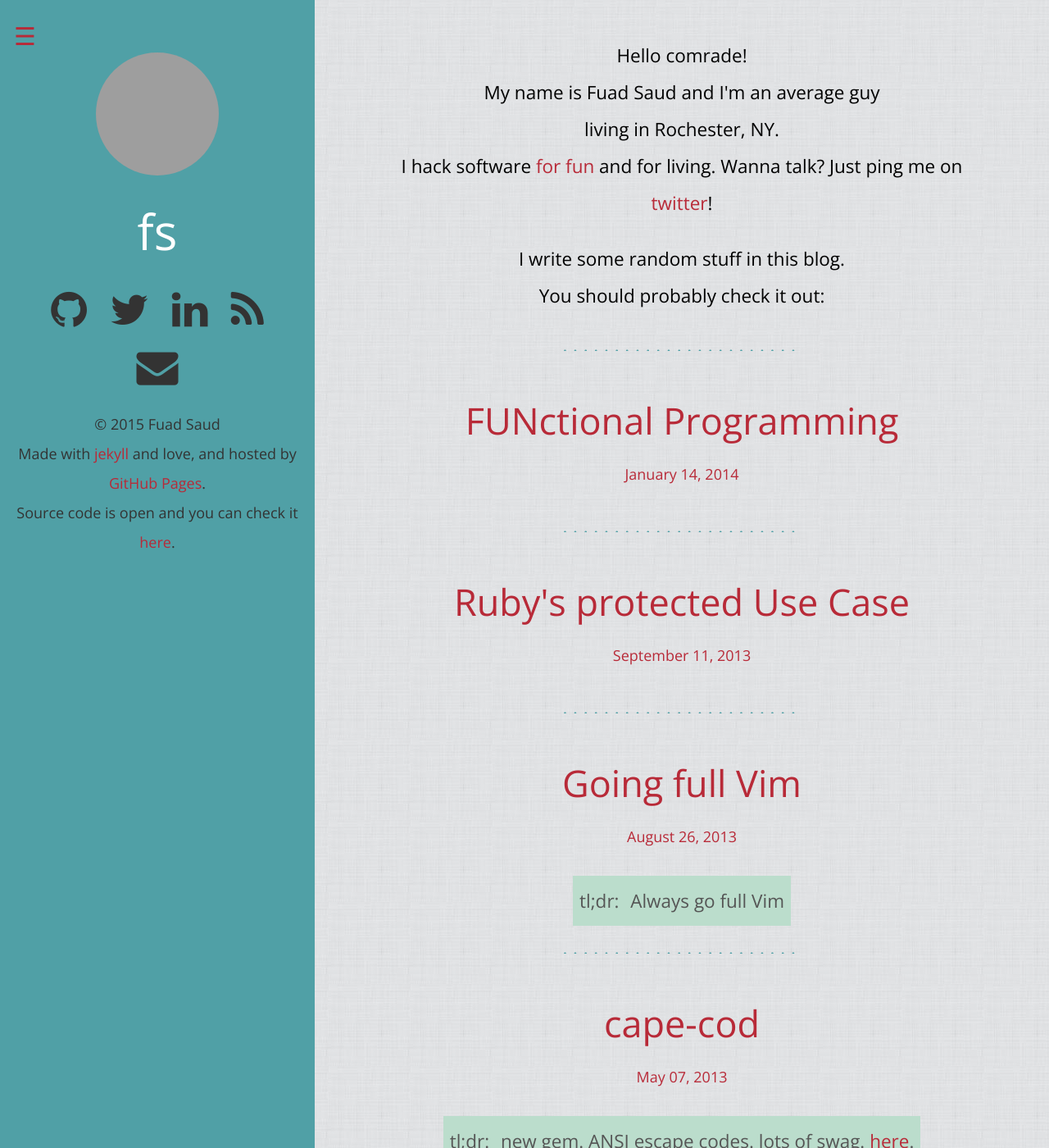
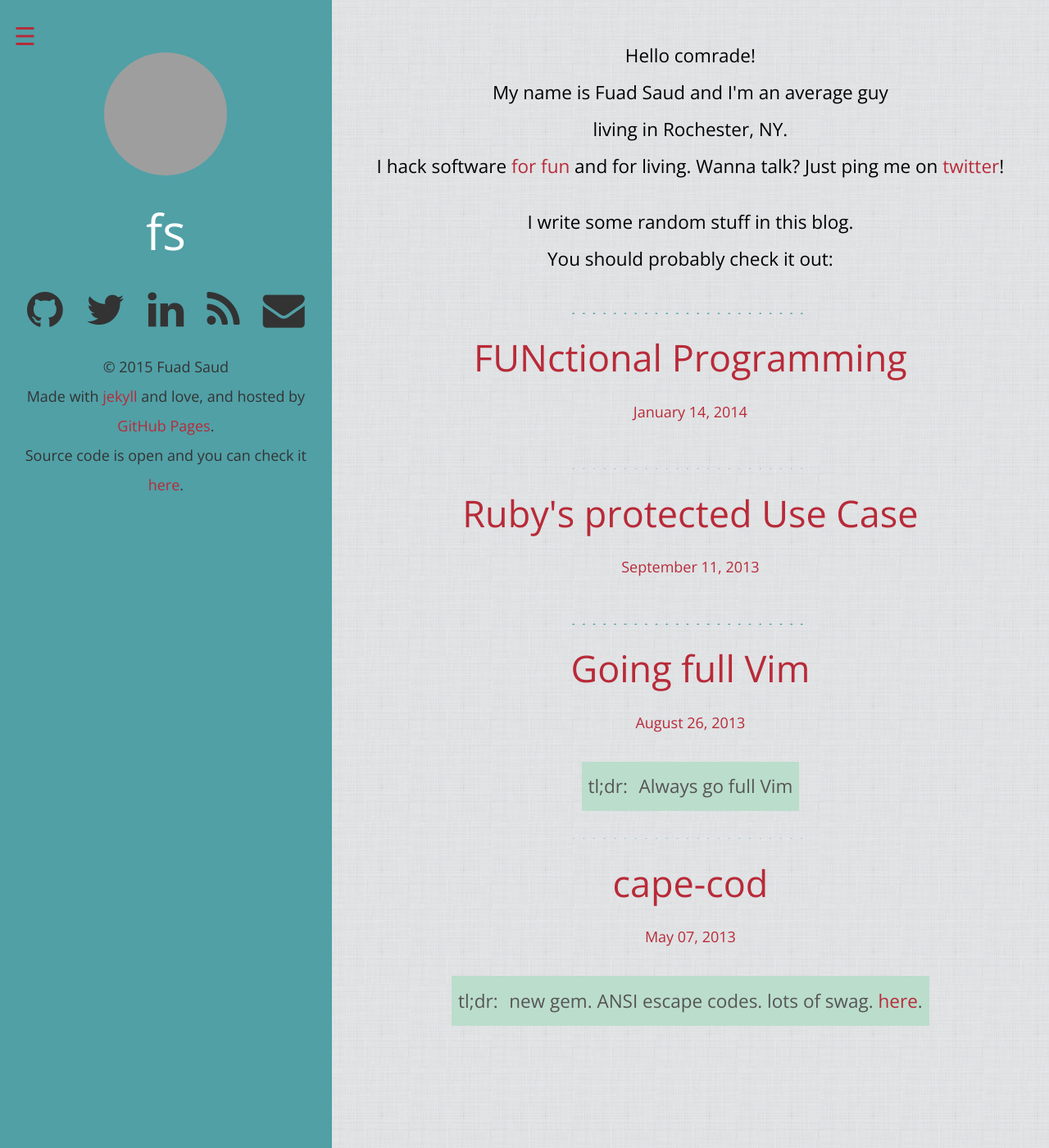
Before and after one commit to fuadsaud/fuadsaud.github.io, a Jekyll site: the page built from index.html, in a window 1280 px wide and 1400 px high. Shown: the whole window at 82% size. Built offline with Jekyll 4.4.1, drawn with Linux system fonts in a browser that asks for light colours; nearby versions of some CDN libraries; grey boxes are pictures that could not be loaded.

Commit message:
Use flex layout

```diff
--- a/css/layout.scss
+++ b/css/layout.scss
@@ -6,12 +6,15 @@
 $resolution-treshold: 1140px;
 
 @mixin hide-small-screen {
-    @media(max-width: $resolution-treshold) { display: none;
-    };
+    @media(max-width: $resolution-treshold) {
+        display: none;
+    }
 }
+
 @mixin hide-large-screen {
-    @media(min-width: $resolution-treshold + 1) { display: none;
-    };
+    @media(min-width: $resolution-treshold + 1) {
+        display: none;
+    }
 }
 
 html {
@@ -22,8 +25,13 @@ html {
     @media(max-width: 320px) { font-size: 45%; }
 }
 
+html,
+body {
+    height: 100%;
+}
+
 *, *:before, *:after {
-  box-sizing: inherit;
+    box-sizing: inherit;
 }
 
 hr {
@@ -41,31 +49,50 @@ p {
 }
 
 .container {
-    &:after {
-        clear: both;
-    };
+    display:         flex;
+    display: -webkit-flex;
+
+            flex-flow: row wrap;
+    -webkit-flex-flow: row wrap;
+
+            align-content: stretch;
+    -webkit-align-content: stretch;
+
+    height: 100%;
+}
+
+main,
+.sidebar,
+.topbar,
+.footer {
+            flex: 1 100%;
+    -webkit-flex: 1 100%;
 }
 
 .sidebar {
     @include hide-small-screen;
 
-    padding: .75em .3em;
     text-align: center;
 
+    padding: .75em .3em;
+
     box-sizing: border-box;
-    float: left;
-    overflow-y: scroll;
-    position: fixed;
+
+            flex: 33;
+    -webkit-flex: 33;
+
     height: 100%;
-    width: 30%;
 
     &.fold {
-        width: 5%;
+                flex: 5;
+        -webkit-flex: 5;
 
         h1,
         img,
         p,
-        ul { display: none; }
+        ul {
+            display: none;
+        }
     }
 
     .toggle {
@@ -103,11 +130,13 @@ p {
 
     text-align: center;
 
+    height: 3em;
+
     h1 {
         margin: 0;
     }
 
-    height: 3em;
+    overflow-y: auto;
 }
 
 .bottombar {
@@ -123,29 +152,38 @@ p {
     }
 
     .social-links {
-        a { font-size: 3em; }
+        a {
+            font-size: 3em;
+        }
     }
 }
 
 main {
     font-size: .75em;
-    margin: 0 auto;
     text-align: center;
+
+            flex: 67;
+    -webkit-flex: 67;
+
+    overflow-y: auto;
 
     @mixin split {
         box-sizing: border-box;
 
-        padding: 1em 3em;
-        float: right;
-        width: 70%;
+        padding: 1em 2em 3em 2em;
     }
 
     @mixin only {
-        float: none;
-        padding: 1em 0 1em 5%;
+        padding: 1em 3em 3em 3em;
+
+            flex: 95;
+    -webkit-flex: 95;
+
     }
 
-    &.only { @include only; }
+    &.only {
+        @include only;
+    }
 
     @media(max-width: $resolution-treshold) {
         @include only;
@@ -180,6 +218,9 @@ main {
 }
 
 .container > footer {
+    display:         flex;
+    display: -webkit-flex;
+
     text-align: justify;
 
     margin-top: 2.5em;
@@ -208,7 +249,7 @@ main {
 
     h1 {
         font-size: 2em;
-        margin: 1.2em .5em .5em .5em;
+        margin: .5em .5em .5em .5em;
     }
 
     h2 {
```
